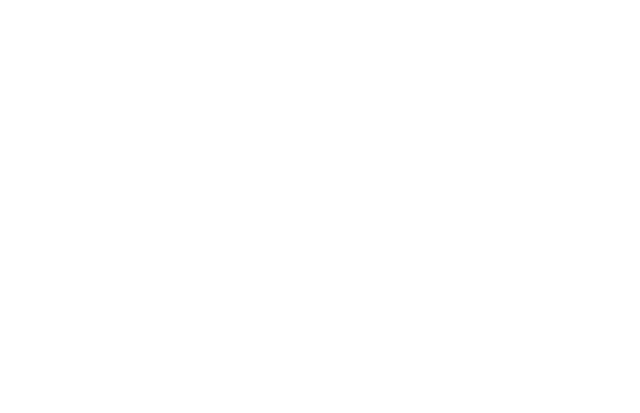
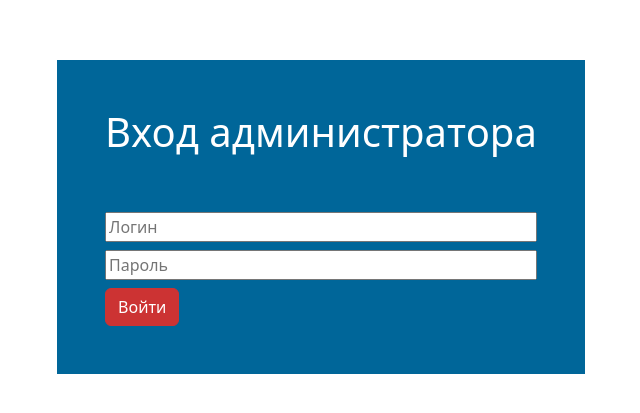
Before and after one commit to Guslik5/magnit-arena-client, a React (Vite) app: page /login in a window 1280 px wide. Before the commit this address had no page. Shown: the part 183-596 px from the top of the page, without its empty margins (319-959 px from the left). Built offline with nearby package versions, Linux system fonts and the light colour scheme.

Commit message:
fix bags

```diff
--- a/src/App.jsx
+++ b/src/App.jsx
@@ -1,7 +1,10 @@
 import './App.css'
 import Home from "./pages/Home.jsx";
-import {BrowserRouter, Route, Routes} from "react-router-dom";
+import {BrowserRouter, Route, Routes, Navigate} from "react-router-dom";
 import Layout from "./components/Layout.jsx";
+
+import Login from "./pages/Login.jsx";
+import Admin from "./pages/Admin.jsx";
 
 
 function App() {
@@ -12,9 +15,11 @@ function App() {
                 <Route path="/" element={<Layout />}>
                     <Route index element={<Home />} />
                 </Route>
+                <Route path="/login" element={<Login />} />
+                <Route path="/admin" element={<Admin />} />
             </Routes>
         </BrowserRouter>
-  )
+    );
 }
 
-export default App
+export default App;
--- /dev/null
+++ b/src/context/AuthContext.jsx
@@ -0,0 +1,39 @@
+import { createContext, useState } from 'react';
+
+export const AuthContext = createContext({
+    isAuthenticated: false,
+    login: () => {},
+    logout: () => {},
+    userData: null,
+    setUserData: () => {},
+});
+
+export const AuthProvider = ({ children }) => {
+    const [isAuthenticated, setIsAuthenticated] = useState(false);
+    const [userData, setUserData] = useState(null);
+
+    const login = (data) => {
+        setIsAuthenticated(true);
+        setUserData(data);
+    };
+
+    const logout = () => {
+        setIsAuthenticated(false);
+        setUserData(null);
+        localStorage.removeItem('token');
+    };
+
+    const value = {
+        isAuthenticated,
+        login,
+        logout,
+        userData,
+        setUserData,
+    };
+
+    return (
+        <AuthContext.Provider value={value}>
+            {children}
+        </AuthContext.Provider>
+    );
+};
--- /dev/null
+++ b/src/pages/Admin.jsx
@@ -0,0 +1,111 @@
+import React, {useEffect, useState} from 'react';
+import Container from "react-bootstrap/Container";
+import {Col, Row} from "react-bootstrap";
+import Button from "react-bootstrap/Button";
+import {useNavigate} from "react-router-dom";
+
+function formatDate(dateString) {
+    const date = new Date(dateString);
+    const day = String(date.getDate()).padStart(2, '0');
+    const month = String(date.getMonth() + 1).padStart(2, '0');
+    const year = date.getFullYear();
+    const hours = String(date.getHours()).padStart(2, '0');
+    const minutes = String(date.getMinutes()).padStart(2, '0');
+
+    return `${day}.${month}.${year} ${hours}:${minutes}`;
+}
+
+const AdminPage = () => {
+    const [adminData, setAdminData] = useState(null);
+    const [isLoading, setIsLoading] = useState(true);
+    const [error, setError] = useState('');
+    const navigate = useNavigate();
+    const [newsData, setNewsData] = useState([]);
+
+    useEffect(() => {
+        fetch('http://localhost:4200/api/news')
+            .then(res => res.json())
+            .then(data => setNewsData(data));
+    }, []);
+
+    useEffect(() => {
+        const token = localStorage.getItem('access_token');
+
+        if (!token) {
+            navigate('/login');
+            return;
+        }
+
+        const fetchAdminData = async () => {
+            setIsLoading(true);
+            try {
+                const response = await fetch('http://localhost:4200/api/auth/me', { // Замени на адрес своего бэкенда
+                    method: 'GET',
+                    headers: {
+                        Authorization: `Bearer ${token}`,
+                    },
+                });
+
+                if (!response.ok) {
+                    localStorage.removeItem('access_token');
+                    navigate('/login');
+                    throw new Error('Failed to fetch admin data');
+                }
+
+                const data = await response.json();
+                setAdminData(data);
+                setError('');
+            } catch (error) {
+                console.error('Error fetching admin data:', error);
+                localStorage.removeItem('access_token');
+                navigate('/login');
+                setError('Failed to fetch admin data. Please login again.');
+            } finally {
+                setIsLoading(false);
+            }
+        };
+
+        fetchAdminData();
+    }, [navigate]);
+
+    if (isLoading) {
+        return <p>Loading...</p>;
+    }
+
+    if (error) {
+        return <p style={{ color: 'red' }}>{error}</p>;
+    }
+
+    return (
+        <>
+            <Container fluid style={{backgroundColor: "#006699"}}>
+                <div className="fs-1 p-3 text-white">
+                    Админ панель
+                </div>
+            </Container>
+            <Container>
+                <div className="fs-2 mt-5 mb-5">Новости</div>
+                <Container className="bg-body-tertiary p-5">
+                    {newsData.map((news, index) => (
+                        <Row key={index} className="mb-2"> {/* mb-2 добавляет небольшой отступ между строками */}
+                            <Col md={5} className="d-flex align-items-center">
+                                {news.title}
+                            </Col>
+                            <Col md={2} className="d-flex align-items-center">
+                                {formatDate(news.updateAt)}
+                            </Col>
+                            <Col md={3} className="d-flex justify-content-end">
+                                <Button variant="warning" className="mr-2">Редактировать</Button>
+                            </Col>
+                            <Col md={2} className="d-flex justify-content-end">
+                                <Button variant="danger">Удалить</Button>
+                            </Col>
+                        </Row>
+                    ))}
+                </Container>
+            </Container>
+        </>
+    );
+}
+
+export default AdminPage;
--- /dev/null
+++ b/src/pages/Login.jsx
@@ -0,0 +1,99 @@
+import React, { useState, useContext, useEffect } from 'react';
+import { useNavigate } from 'react-router-dom';
+import { AuthContext } from '../context/AuthContext';
+import Container from "react-bootstrap/Container";
+import styled from "styled-components";
+import Button from "react-bootstrap/Button";
+
+
+const StyledButton = styled(Button)`
+  background-color: #CC3333;
+  border-color: #CC3333;
+  color: white;
+  transition: background-color 0.2s ease, border-color 0.2s ease;
+
+  &:hover {
+    background-color: #9C2727;
+    border-color: #CC2727;
+  }
+
+  &:active {
+    background-color: #9C2727 !important;
+  }
+`;
+
+function LoginPage() {
+    const [username, setUsername] = useState('');
+    const [password, setPassword] = useState('');
+    const [error, setError] = useState('');
+    const navigate = useNavigate(); // для редиректа
+
+
+
+    const handleSubmit = async (event) => {
+        event.preventDefault();
+
+        try {
+            const response = await fetch('http://localhost:4200/api/auth/login', { // Замени на адрес своего бэкенда
+                method: 'POST',
+                headers: {
+                    'Content-Type': 'application/json',
+                },
+                body: JSON.stringify({
+                    username: username,
+                    password: password,
+                }),
+            });
+
+            if (!response.ok) {
+                const errorData = await response.json(); // Попытка получить JSON с ошибкой от сервера
+                const errorMessage = errorData.message || 'Invalid username or password'; // Извлекаем сообщение об ошибке, если есть
+                throw new Error(errorMessage);
+            }
+
+            const data = await response.json();
+            const { access_token } = data;
+            localStorage.setItem('access_token', access_token); // Сохраняем токен в localStorage
+            navigate('/admin');
+        } catch (error) {
+            console.error('Login failed:', error);
+            setError(error.message || 'Invalid username or password'); // Используем error.message, если он есть
+        }
+    };
+
+
+    return (
+        <Container className="d-flex flex-column justify-content-center align-items-center" style={{ height: '100vh' }}>
+            <div className="p-5" style={{backgroundColor: "#006699"}}>
+                <h1 className="text-center pb-5 text-white">Вход администратора</h1>
+
+                <form onSubmit={handleSubmit}>
+                    <div>
+                        <input
+                            className="w-100 mb-2"
+                            type="text"
+                            id="username"
+                            placeholder="Логин"
+                            value={username}
+                            onChange={(e) => setUsername(e.target.value)}
+                        />
+                    </div>
+                    <div>
+                        <input
+                            className="w-100 mb-2"
+                            type="password"
+                            id="password"
+                            placeholder="Пароль"
+                            value={password}
+                            onChange={(e) => setPassword(e.target.value)}
+                        />
+                    </div>
+                    {error && <p style={{ color: '#CC3333' }}>{error}</p>}
+                    <StyledButton type="submit">Войти</StyledButton>
+                </form>
+            </div>
+        </Container>
+    );
+}
+
+export default LoginPage;
```
Also changed, not shown: src/components/PrivateRoute.jsx (added, +11 -0 lines). Lines whose indentation alone changed are shown as unchanged.
